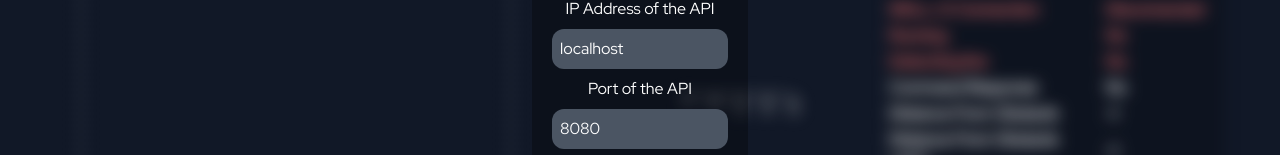
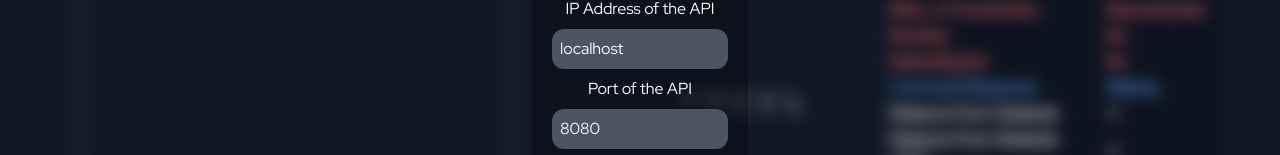
Before and after one commit to wallo-project/dashboard, a React (Create React App) app: page /dashboard in a window 1280 px wide. Shown: the part 327-482 px from the top of the page. Built offline with nearby package versions, Linux system fonts and the light colour scheme.

Commit message:
improving ui and preventing update when not running

```diff
--- a/src/components/dashboard/StatusDisplay.tsx
+++ b/src/components/dashboard/StatusDisplay.tsx
@@ -20,21 +20,21 @@ const StatusDisplay: React.FC<Props> = (props) => {
       <h3 className="text-2xl">Status</h3>
       <table className="text-left mx-auto m-5">
         <tbody>
-            <tr className={(props.data.running !== -1)? "text-green-400" : "text-red-400"}>
+            <tr className={(props.data.running !== -1)? "text-green-600 dark:text-green-400" : "text-red-600 dark:text-red-400"}>
             <th className="m-2">WALL-O Connection</th>
             <td className="px-5 font-bold">{(props.data.running !== -1)? "Connected" : "Disconnected"}</td>
             </tr>
-            <tr className={(props.data.running === 1)? "text-green-400" : "text-red-400"}>
+            <tr className={(props.data.running === 1)? "text-green-600 dark:text-green-400" : "text-red-600 dark:text-red-400"}>
             <th className="m-2">Running</th>
             <td className="px-5 font-bold">{(props.data.running === 1)? "Yes" : "No"}</td>
             </tr>
-            <tr className={(props.data.lineDetection === 1)? "text-green-400" : "text-red-400"}>
+            <tr className={(props.data.lineDetection === 1)? "text-green-600 dark:text-green-400" : "text-red-600 dark:text-red-400"}>
             <th className="m-2">Detecting line</th>
             <td className="px-5 font-bold">{(props.data.lineDetection === 1)? "Yes" : "No"}</td>
             </tr>
-            <tr className="p-10">
+            <tr className={(props.data.commandResponse === 1)? "text-green-600 dark:text-green-400" : "text-blue-600 dark:text-blue-400"}>
             <th className="m-2">Command Response</th>
-            <td className="px-5 font-bold">{(props.data.commandResponse === 1)? "Yes" : "No"}</td>
+            <td className="px-5 font-bold">{(props.data.commandResponse === 1)? "Confirmed" : "Waiting"}</td>
             </tr>
 
             <tr className="p-10">
--- a/src/routes/Dashboard.tsx
+++ b/src/routes/Dashboard.tsx
@@ -46,6 +46,7 @@ export default function Dashboard() {
 
           response.json().then((data) => {
 
+            if (data.running === 1) {
               if (newDistanceData.length > 50) {
                 newDistanceData.shift();
               }
@@ -67,6 +68,7 @@ export default function Dashboard() {
               setDistanceData(newDistanceData);
 
               setRadarData(newRadarData);
+            }
 
             setStatusData(data);
           });
```
Lines whose indentation alone changed are shown as unchanged.
